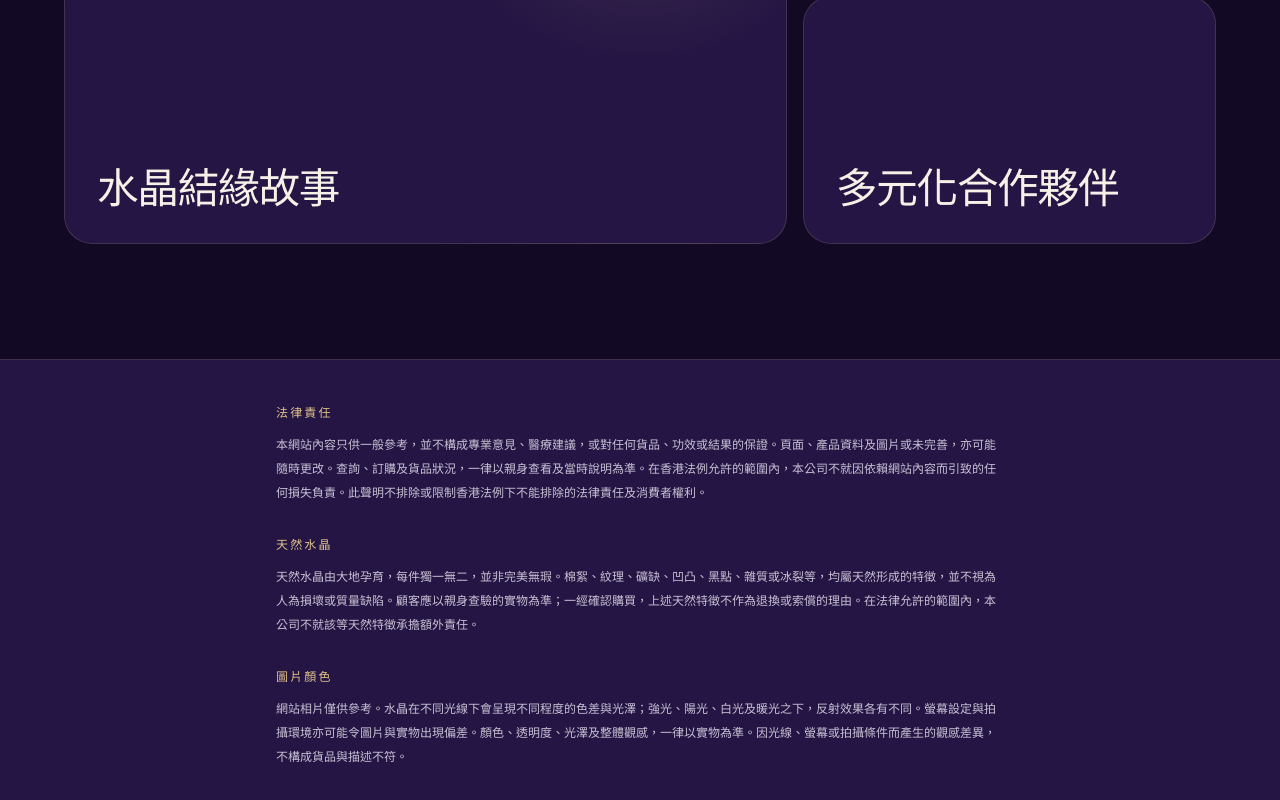
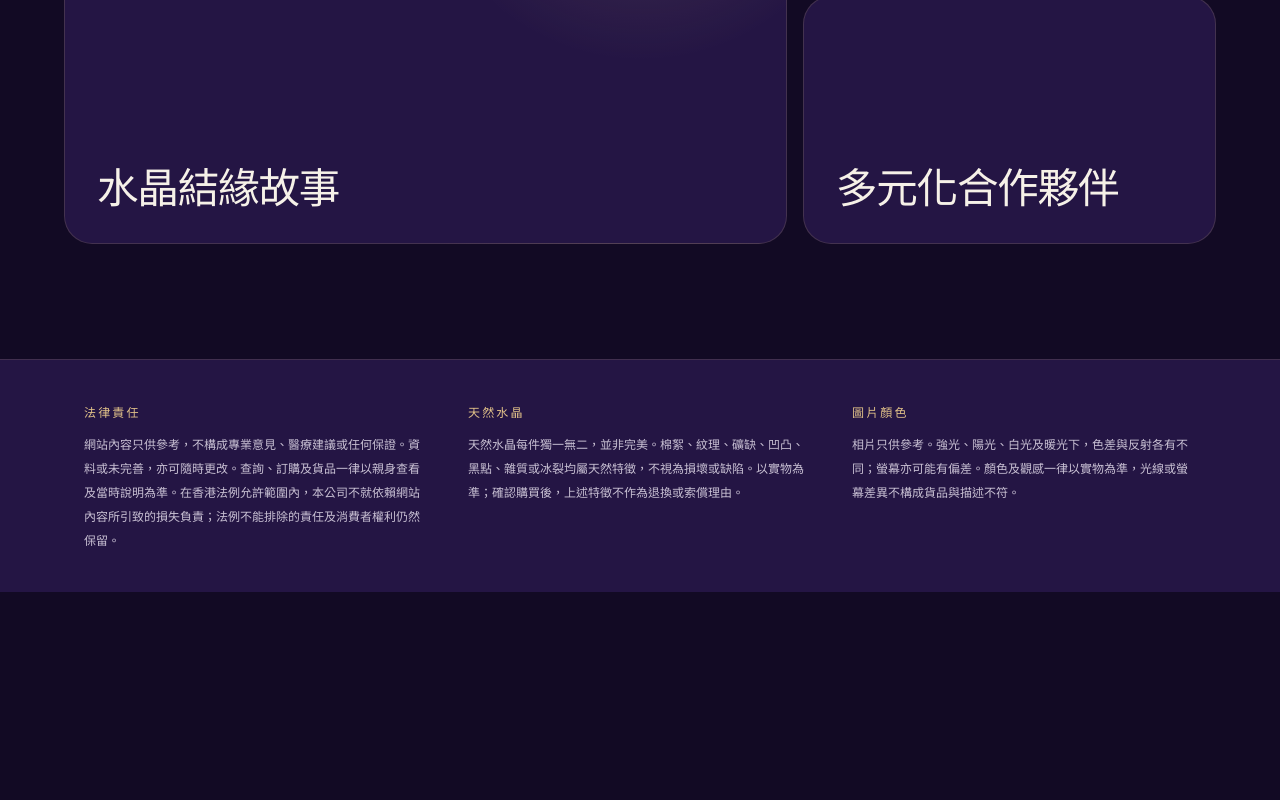
Before and after one commit to jokangel/jokangel.github.io, a Next.js app: page / in a window 1280 px wide. Shown: the part 6018-6818 px from the top of the page. After the commit the page ends 6610 px from the top, so only its background shows below. Built offline with nearby package versions, Linux system fonts and the light colour scheme.

Commit message:
feat(footer): show notices in three shorter columns
- Place legal, crystal and colour notices left to right
- Shorten the wording while keeping shop-owner protection

Co-authored-by: Cursor <cursoragent@cursor.com>

```diff
--- a/src/components/Footer.tsx
+++ b/src/components/Footer.tsx
@@ -13,7 +13,7 @@ export function Footer() {
 
   return (
     <footer className="border-t border-gold/15 bg-bg-elev">
-      <div className="mx-auto flex max-w-3xl flex-col gap-7 px-5 py-10 text-xs leading-6 text-muted">
+      <div className="mx-auto grid max-w-6xl gap-8 px-5 py-10 text-xs leading-6 text-muted md:grid-cols-3 md:gap-10">
         {notices.map((notice) => (
           <div key={notice.title}>
             <p className="mb-2 tracking-[0.18em] text-gold uppercase">{t(notice.title)}</p>
--- a/src/content/i18n/en.json
+++ b/src/content/i18n/en.json
@@ -60,11 +60,11 @@
   "footer.rights": "All rights reserved",
   "notice.banner": "Under construction. Content is not yet complete. We apologise for any inconvenience.",
   "notice.legalTitle": "Liability",
-  "notice.legal": "Content on this website is for general reference only. It is not professional advice, medical advice, or a guarantee of any goods, effects, or results. Pages, product details and images may be incomplete and may change at any time. Enquiries, orders and the condition of goods are subject to in-person viewing and the description given at that time. To the extent permitted by Hong Kong law, we are not liable for any loss arising from reliance on website content. This notice does not exclude or limit liability or consumer rights that cannot be excluded under Hong Kong law.",
+  "notice.legal": "Website content is for reference only. It is not professional or medical advice, or any guarantee. Details may be incomplete and may change. Enquiries, orders and goods are subject to in-person viewing and the description given at the time. To the extent permitted by Hong Kong law, we are not liable for loss from relying on this website. Rights that cannot be excluded by law still apply.",
   "notice.crystalTitle": "Natural crystals",
-  "notice.crystal": "Natural crystals are formed in the earth. Each piece is unique and not perfect. Cotton-like inclusions, veining, mineral gaps, uneven surfaces, black spots, impurities or ice cracks are natural characteristics, not man-made damage or quality defects. Goods should be inspected in person. Once a purchase is confirmed, those natural characteristics are not grounds for return, exchange or claim. To the extent permitted by law, we accept no extra liability for such natural characteristics.",
+  "notice.crystal": "Each natural crystal is unique and not perfect. Cotton-like inclusions, veining, mineral gaps, uneven surfaces, black spots, impurities or ice cracks are natural traits, not damage or defects. The physical piece prevails. Once a purchase is confirmed, those traits are not grounds for return, exchange or claim.",
   "notice.colourTitle": "Photo colour",
-  "notice.colour": "Website photos are for reference only. Crystals show different colour and lustre under different lighting. Strong light, sunlight, white light and warm light each produce a different reflection. Screen settings and shooting conditions may also make photos differ from the actual piece. Colour, transparency, lustre and overall appearance are determined by the physical item. Differences caused by lighting, screens or photography do not mean the goods fail to match their description.",
+  "notice.colour": "Photos are for reference only. Colour and reflection differ under strong light, sunlight, white light and warm light; screens may also vary. Colour and appearance follow the physical piece. Lighting or screen differences do not mean the goods fail to match their description.",
   "empty.generic": "Nothing here yet.",
   "notFound.title": "Page not found",
   "notFound.body": "This path does not match a page.",
--- a/src/content/i18n/zh-Hans.json
+++ b/src/content/i18n/zh-Hans.json
@@ -60,11 +60,11 @@
   "footer.rights": "版权所有",
   "notice.banner": "建设／修改中。内容未完善，不便之处敬请原谅。",
   "notice.legalTitle": "法律责任",
-  "notice.legal": "本网站内容只供一般参考，并不构成专业意见、医疗建议，或对任何货品、功效或结果的保证。页面、产品资料及图片或未完善，亦可能随时更改。查询、订购及货品状况，一律以亲身查看及当时说明为准。在香港法例允许的范围内，本公司不就因依赖网站内容而引致的任何损失负责。此声明不排除或限制香港法例下不能排除的法律责任及消费者权利。",
+  "notice.legal": "网站内容只供参考，不构成专业意见、医疗建议或任何保证。资料或未完善，亦可随时更改。查询、订购及货品一律以亲身查看及当时说明为准。在香港法例允许范围内，本公司不就依赖网站内容所引致的损失负责；法例不能排除的责任及消费者权利仍然保留。",
   "notice.crystalTitle": "天然水晶",
-  "notice.crystal": "天然水晶由大地孕育，每件独一无二，并非完美无瑕。棉絮、纹理、矿缺、凹凸、黑点、杂质或冰裂等，均属天然形成的特征，并不视为人为损坏或质量缺陷。顾客应以亲身查验的实物为准；一经确认购买，上述天然特征不作为退换或索偿的理由。在法律允许的范围内，本公司不就该等天然特征承担额外责任。",
+  "notice.crystal": "天然水晶每件独一无二，并非完美。棉絮、纹理、矿缺、凹凸、黑点、杂质或冰裂均属天然特征，不视为损坏或缺陷。以实物为准；确认购买后，上述特征不作为退换或索偿理由。",
   "notice.colourTitle": "图片颜色",
-  "notice.colour": "网站相片仅供参考。水晶在不同光线下会呈现不同程度的色差与光泽；强光、阳光、白光及暖光之下，反射效果各有不同。屏幕设定与拍摄环境亦可能令图片与实物出现偏差。颜色、透明度、光泽及整体观感，一律以实物为准。因光线、屏幕或拍摄条件而产生的观感差异，不构成货品与描述不符。",
+  "notice.colour": "相片只供参考。强光、阳光、白光及暖光下，色差与反射各有不同；屏幕亦可能有偏差。颜色及观感一律以实物为准，光线或屏幕差异不构成货品与描述不符。",
   "empty.generic": "暂时没有内容。",
   "notFound.title": "找不到页面",
   "notFound.body": "这条路径没有对应的页面。",
--- a/src/content/i18n/zh-Hant.json
+++ b/src/content/i18n/zh-Hant.json
@@ -60,11 +60,11 @@
   "footer.rights": "版權所有",
   "notice.banner": "建設／修改中。內容未完善，不便之處敬請原諒。",
   "notice.legalTitle": "法律責任",
-  "notice.legal": "本網站內容只供一般參考，並不構成專業意見、醫療建議，或對任何貨品、功效或結果的保證。頁面、產品資料及圖片或未完善，亦可能隨時更改。查詢、訂購及貨品狀況，一律以親身查看及當時說明為準。在香港法例允許的範圍內，本公司不就因依賴網站內容而引致的任何損失負責。此聲明不排除或限制香港法例下不能排除的法律責任及消費者權利。",
+  "notice.legal": "網站內容只供參考，不構成專業意見、醫療建議或任何保證。資料或未完善，亦可隨時更改。查詢、訂購及貨品一律以親身查看及當時說明為準。在香港法例允許範圍內，本公司不就依賴網站內容所引致的損失負責；法例不能排除的責任及消費者權利仍然保留。",
   "notice.crystalTitle": "天然水晶",
-  "notice.crystal": "天然水晶由大地孕育，每件獨一無二，並非完美無瑕。棉絮、紋理、礦缺、凹凸、黑點、雜質或冰裂等，均屬天然形成的特徵，並不視為人為損壞或質量缺陷。顧客應以親身查驗的實物為準；一經確認購買，上述天然特徵不作為退換或索償的理由。在法律允許的範圍內，本公司不就該等天然特徵承擔額外責任。",
+  "notice.crystal": "天然水晶每件獨一無二，並非完美。棉絮、紋理、礦缺、凹凸、黑點、雜質或冰裂均屬天然特徵，不視為損壞或缺陷。以實物為準；確認購買後，上述特徵不作為退換或索償理由。",
   "notice.colourTitle": "圖片顏色",
-  "notice.colour": "網站相片僅供參考。水晶在不同光線下會呈現不同程度的色差與光澤；強光、陽光、白光及暖光之下，反射效果各有不同。螢幕設定與拍攝環境亦可能令圖片與實物出現偏差。顏色、透明度、光澤及整體觀感，一律以實物為準。因光線、螢幕或拍攝條件而產生的觀感差異，不構成貨品與描述不符。",
+  "notice.colour": "相片只供參考。強光、陽光、白光及暖光下，色差與反射各有不同；螢幕亦可能有偏差。顏色及觀感一律以實物為準，光線或螢幕差異不構成貨品與描述不符。",
   "empty.generic": "暫時沒有內容。",
   "notFound.title": "找不到頁面",
   "notFound.body": "這條路徑沒有對應的頁面。",
```
